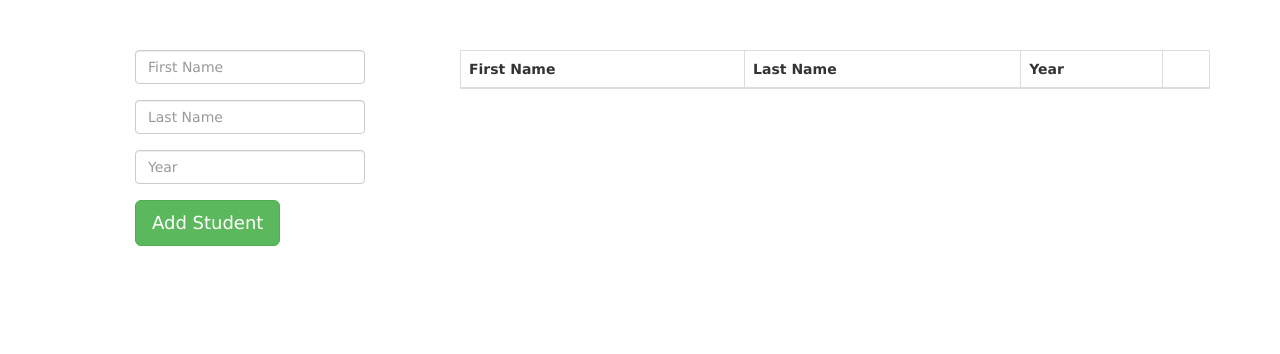
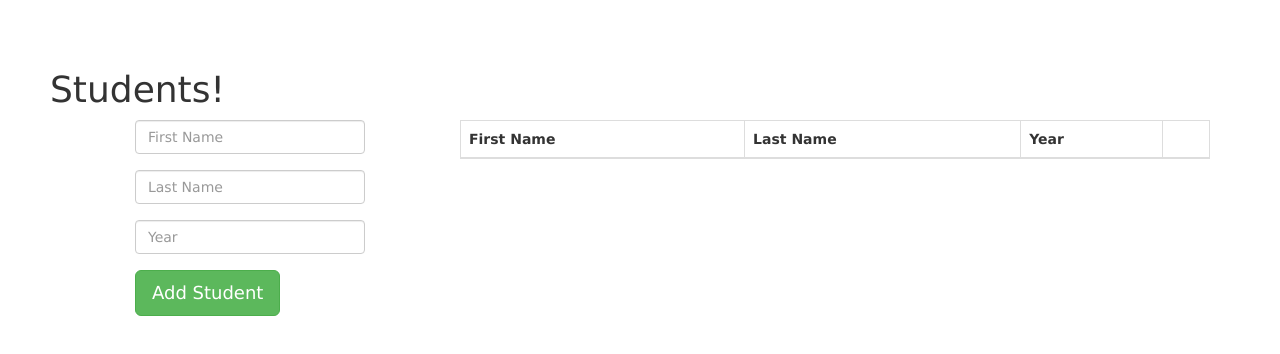
Before and after one commit to michaeldiguiseppi/basic_mean_app, a plain HTML site: page src/client/index.html in a window 1280 px wide. Drawn offline with nearby package versions, Linux system fonts and the light colour scheme; no server answers.

Commit message:
Added header.

```diff
--- a/src/client/index.html
+++ b/src/client/index.html
@@ -9,6 +9,7 @@
     <link rel="stylesheet" type="text/css" href="css/main.css">
   </head>
   <body>
+    <h1>Students!</h1>
     <div class="container" ng-controller="addStudentController">
       <div class="row">
         <div class="col-lg-4">
```
